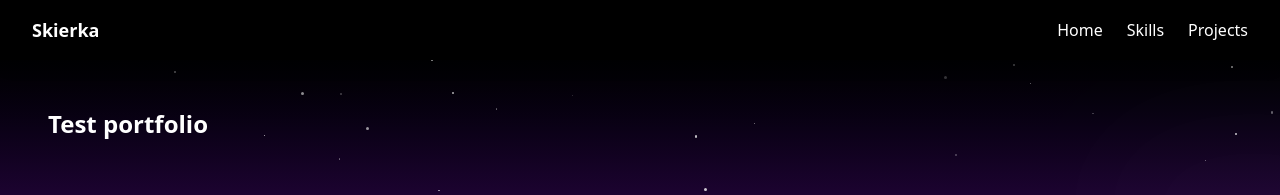
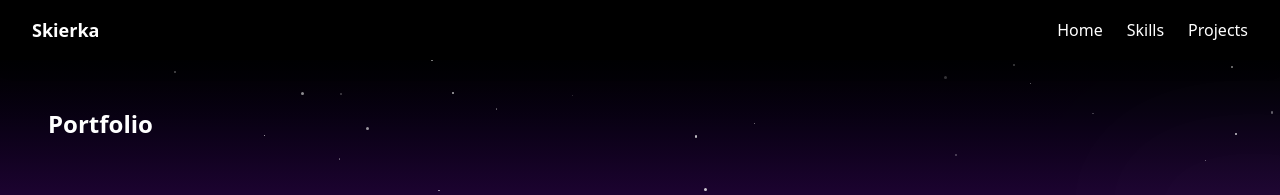
Before and after one commit to Skierka35/github-portfolio, a Next.js app in the folder portfolio-react/: page /projects/portfolioInfo in a window 1280 px wide. Shown: the top 195 px of the page. Built offline with nearby package versions, Linux system fonts and the light colour scheme.

Commit message:
Add images, links, and edit pages. Add presentation sites.

```diff
--- a/portfolio-react/src/app/projects/portfolioInfo/page.tsx
+++ b/portfolio-react/src/app/projects/portfolioInfo/page.tsx
@@ -4,7 +4,7 @@
   return (
     <section className=" relative h-screen p-6 text-white">
       <NightSky />
-      <h1 className="text-2xl font-bold mb-4">Test portfolio</h1>
+      <h1 className="text-2xl font-bold mb-4">Portfolio </h1>
     </section>
   );
 }
```
Also changed, not shown: 1 other file (tests, documents, lock files or other folders).
